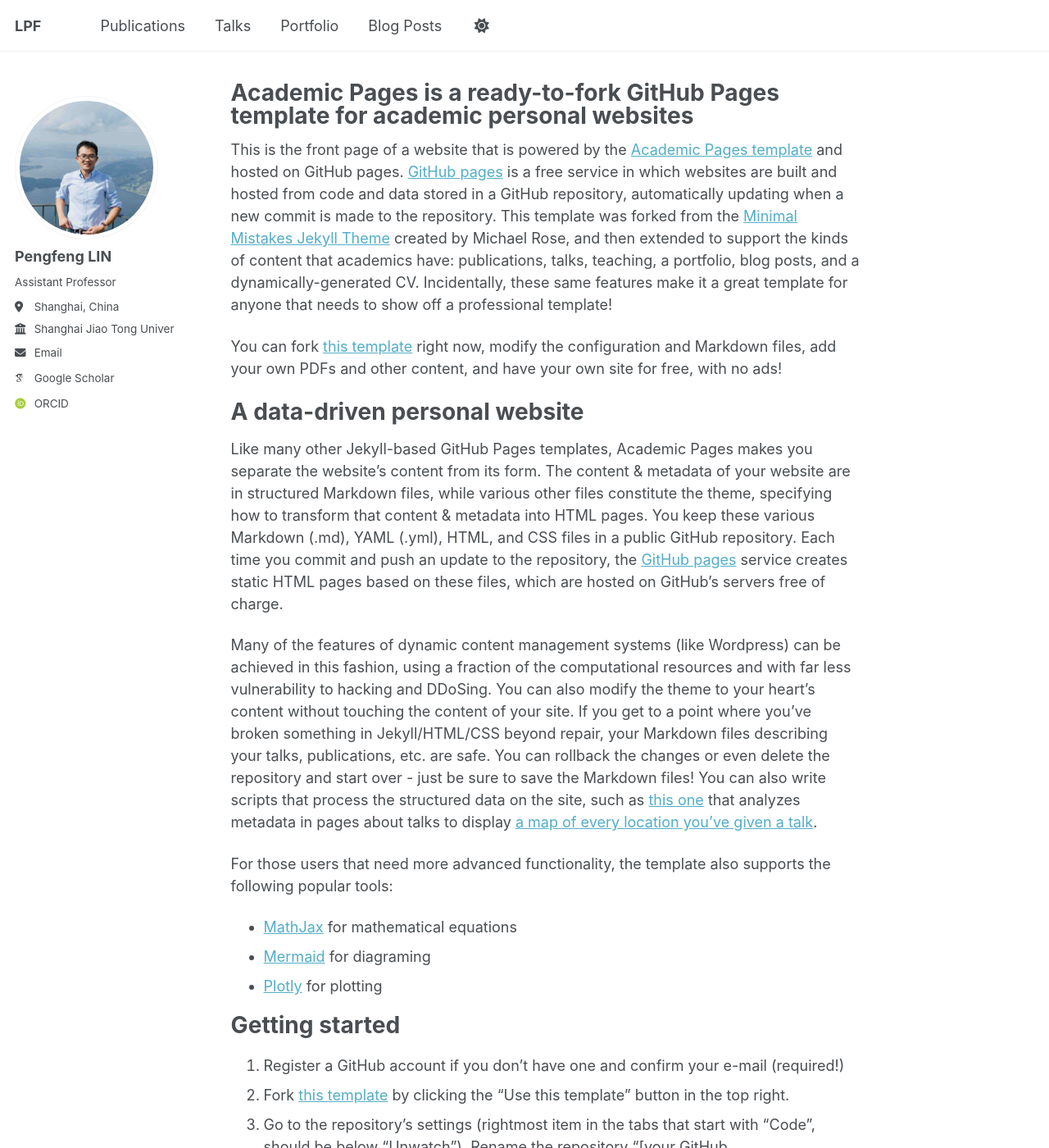
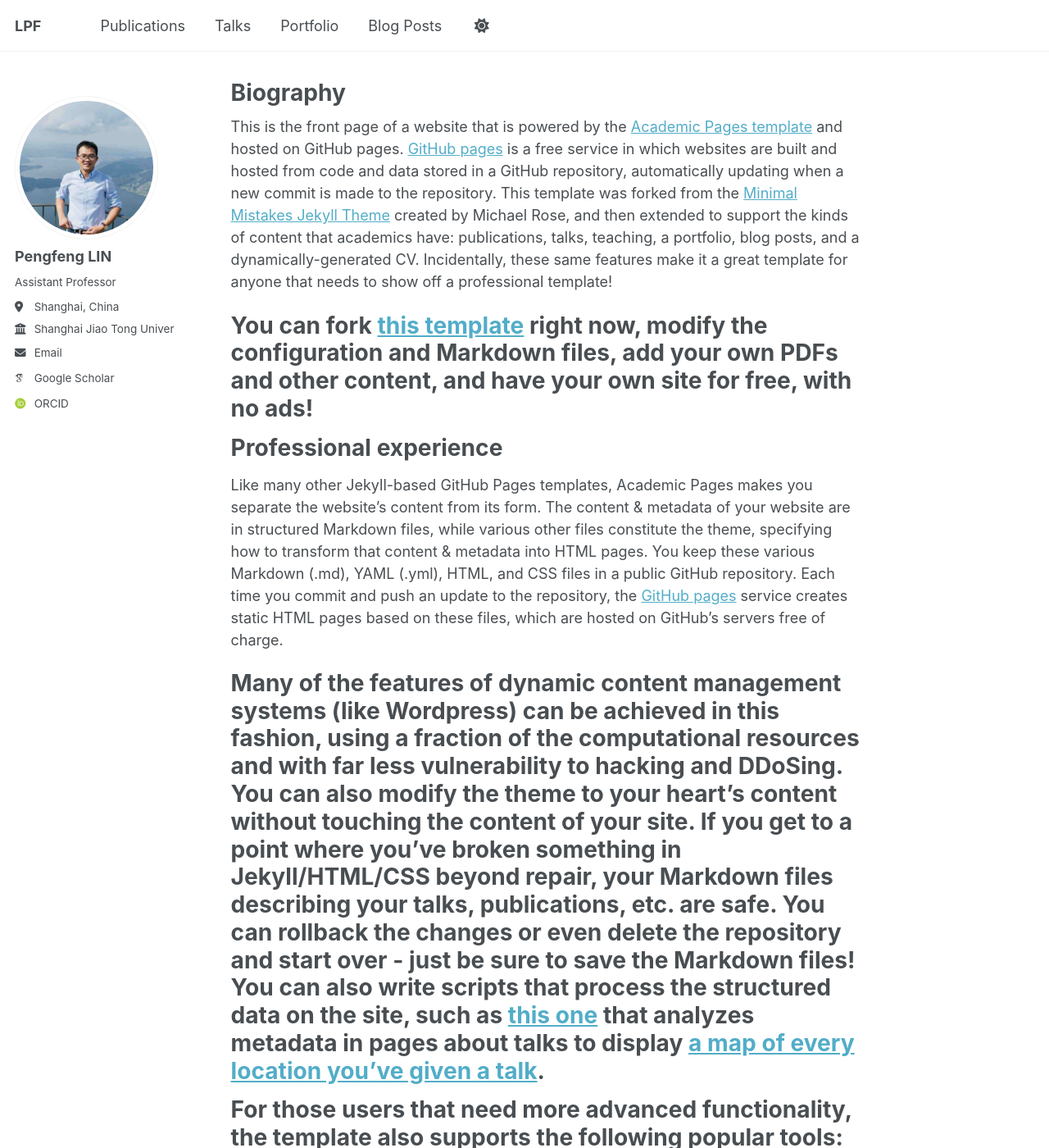
Before and after one commit to missinglpf/linpengfeng1.github.io, a Jekyll site: the page built from _pages/about.md, in a window 1280 px wide and 1400 px high. Shown: the whole window at 82% size. Built offline with Jekyll 4.4.1, drawn with Linux system fonts in a browser that asks for light colours; some web fonts are replaced; a script bundle is joined from its source files by our own code; library files that are not in the unit come from our copies.

Commit message:
Update about.md

```diff
--- a/_pages/about.md
+++ b/_pages/about.md
@@ -1,6 +1,6 @@
 ---
 permalink: /
-title: "Academic Pages is a ready-to-fork GitHub Pages template for academic personal websites"
+title: "Biography"
 author_profile: true
 redirect_from:
   - /about/
@@ -9,18 +9,18 @@ redirect_from:
 
 This is the front page of a website that is powered by the [Academic Pages template](https://github.com/academicpages/academicpages.github.io) and hosted on GitHub pages. [GitHub pages](https://pages.github.com) is a free service in which websites are built and hosted from code and data stored in a GitHub repository, automatically updating when a new commit is made to the repository. This template was forked from the [Minimal Mistakes Jekyll Theme](https://mmistakes.github.io/minimal-mistakes/) created by Michael Rose, and then extended to support the kinds of content that academics have: publications, talks, teaching, a portfolio, blog posts, and a dynamically-generated CV. Incidentally, these same features make it a great template for anyone that needs to show off a professional template!
 
- You can fork [this template](https://github.com/academicpages/academicpages.github.io) right now, modify the configuration and Markdown files, add your own PDFs and other content, and have your own site for free, with no ads!
+# You can fork [this template](https://github.com/academicpages/academicpages.github.io) right now, modify the configuration and Markdown files, add your own PDFs and other content, and have your own site for free, with no ads!
 
-A data-driven personal website
+Professional experience
 ======
 Like many other Jekyll-based GitHub Pages templates, Academic Pages makes you separate the website's content from its form. The content & metadata of your website are in structured Markdown files, while various other files constitute the theme, specifying how to transform that content & metadata into HTML pages. You keep these various Markdown (.md), YAML (.yml), HTML, and CSS files in a public GitHub repository. Each time you commit and push an update to the repository, the [GitHub pages](https://pages.github.com/) service creates static HTML pages based on these files, which are hosted on GitHub's servers free of charge.
 
-Many of the features of dynamic content management systems (like Wordpress) can be achieved in this fashion, using a fraction of the computational resources and with far less vulnerability to hacking and DDoSing. You can also modify the theme to your heart's content without touching the content of your site. If you get to a point where you've broken something in Jekyll/HTML/CSS beyond repair, your Markdown files describing your talks, publications, etc. are safe. You can rollback the changes or even delete the repository and start over - just be sure to save the Markdown files! You can also write scripts that process the structured data on the site, such as [this one](https://github.com/academicpages/academicpages.github.io/blob/master/talkmap.ipynb) that analyzes metadata in pages about talks to display [a map of every location you've given a talk](https://academicpages.github.io/talkmap.html).
+# Many of the features of dynamic content management systems (like Wordpress) can be achieved in this fashion, using a fraction of the computational resources and with far less vulnerability to hacking and DDoSing. You can also modify the theme to your heart's content without touching the content of your site. If you get to a point where you've broken something in Jekyll/HTML/CSS beyond repair, your Markdown files describing your talks, publications, etc. are safe. You can rollback the changes or even delete the repository and start over - just be sure to save the Markdown files! You can also write scripts that process the structured data on the site, such as [this one](https://github.com/academicpages/academicpages.github.io/blob/master/talkmap.ipynb) that analyzes metadata in pages about talks to display [a map of every location you've given a talk](https://academicpages.github.io/talkmap.html).
 
-For those users that need more advanced functionality, the template also supports the following popular tools:
-- [MathJax](https://www.mathjax.org/) for mathematical equations
-- [Mermaid](https://mermaid.js.org/) for diagraming
-- [Plotly](https://plotly.com/javascript/) for plotting
+# For those users that need more advanced functionality, the template also supports the following popular tools:
+# - [MathJax](https://www.mathjax.org/) for mathematical equations
+# - [Mermaid](https://mermaid.js.org/) for diagraming
+# - [Plotly](https://plotly.com/javascript/) for plotting
 
 Getting started
 ======
```
